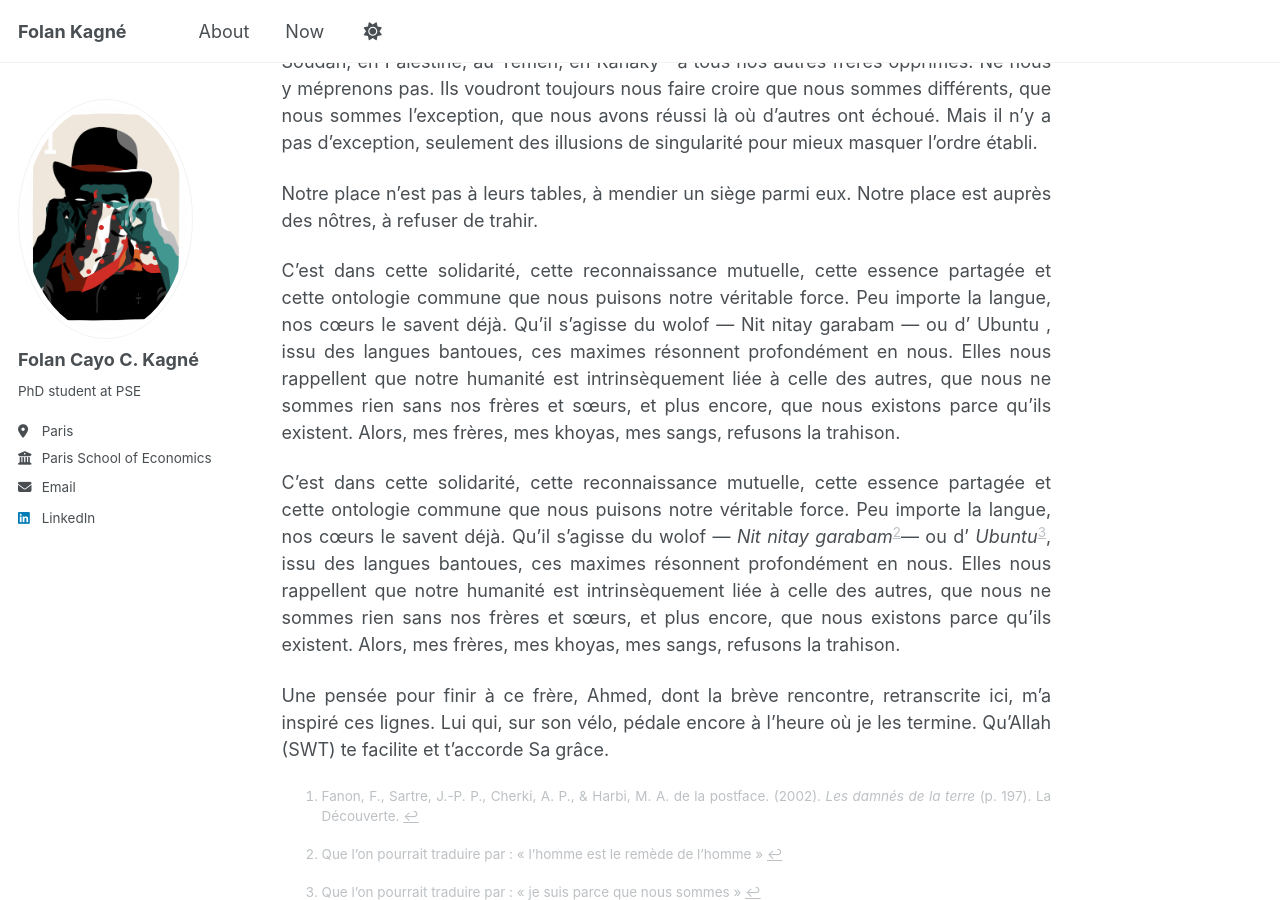
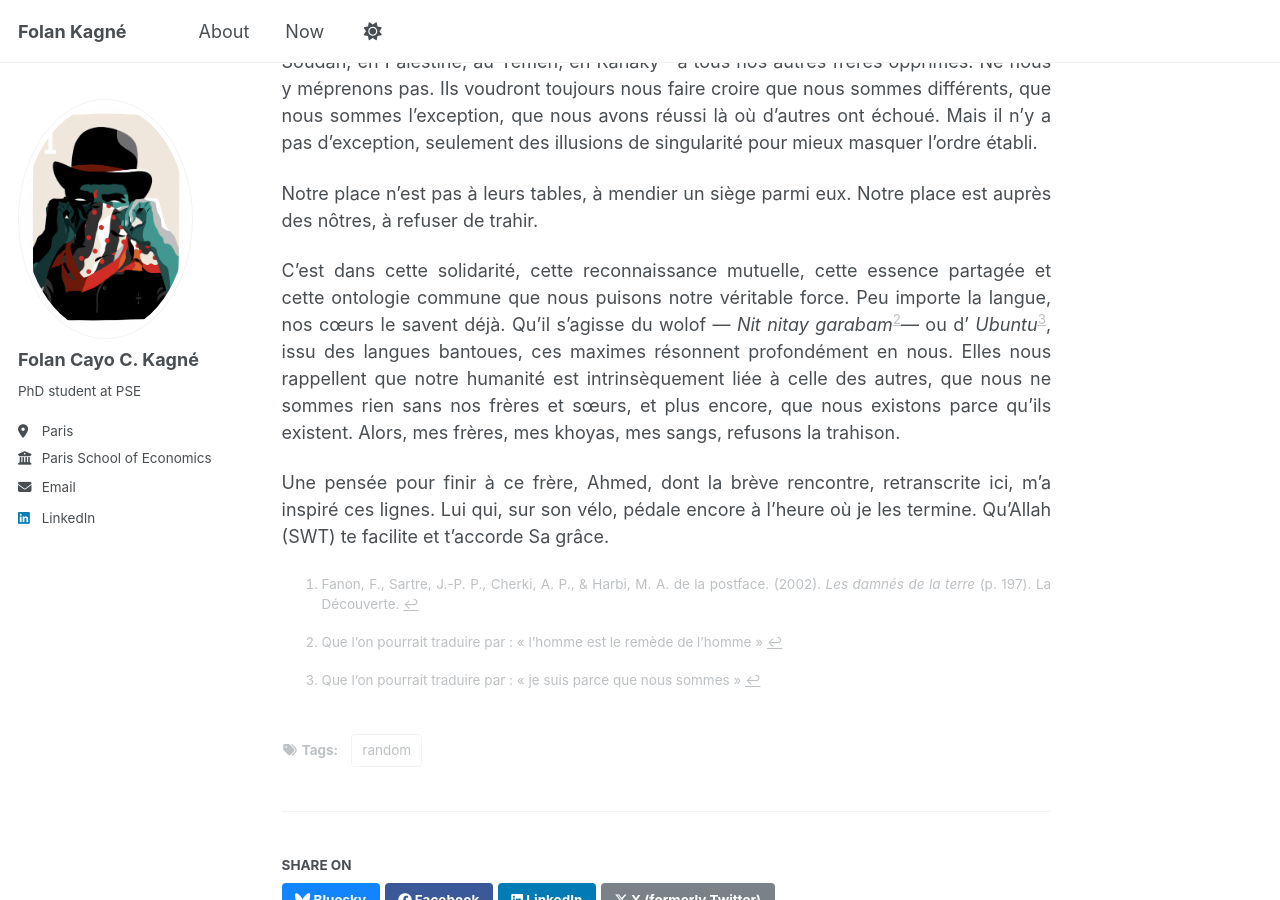
Before and after one commit to folankagne/folankagne.github.io, a Jekyll site: the page built from _posts/2025-03-22-blog-post-4.md, in a window 1280 px wide and 900 px high, scrolled down 7328 px. Built offline with Jekyll 4.4.1, drawn with Linux system fonts in a browser that asks for light colours; a script that is not in the unit is left out.

Commit message:
Update 2025-03-22-blog-post-4.md

```diff
--- a/_posts/2025-03-22-blog-post-4.md
+++ b/_posts/2025-03-22-blog-post-4.md
@@ -133,8 +133,6 @@ Notre génération, celle des Mulâtres, des Métissés, des Noirs d’Europe, d
 
 Notre place n’est pas à leurs tables, à mendier un siège parmi eux. Notre place est auprès des nôtres, à refuser de trahir.
 
-C’est dans cette solidarité, cette reconnaissance mutuelle, cette essence partagée et cette ontologie commune que nous puisons notre véritable force. Peu importe la langue, nos cœurs le savent déjà. Qu’il s’agisse du wolof — Nit nitay garabam — ou d’ Ubuntu , issu des langues bantoues, ces maximes résonnent profondément en nous. Elles nous rappellent que notre humanité est intrinsèquement liée à celle des autres, que nous ne sommes rien sans nos frères et sœurs, et plus encore, que nous existons parce qu’ils existent. Alors, mes frères, mes khoyas, mes sangs, refusons la trahison.
-
 C’est dans cette solidarité, cette reconnaissance mutuelle, cette essence partagée et cette ontologie commune que nous puisons notre véritable force. Peu importe la langue, nos cœurs le savent déjà. Qu’il s’agisse du wolof — _Nit nitay garabam_[^2]— ou d’ _Ubuntu_[^3], issu des langues bantoues, ces maximes résonnent profondément en nous. Elles nous rappellent que notre humanité est intrinsèquement liée à celle des autres, que nous ne sommes rien sans nos frères et sœurs, et plus encore, que nous existons parce qu’ils existent. Alors, mes frères, mes khoyas, mes sangs, refusons la trahison.
 
 Une pensée pour finir à ce frère, Ahmed, dont la brève rencontre, retranscrite ici, m’a inspiré ces lignes. Lui qui, sur son vélo, pédale encore à l’heure où je les termine. Qu’Allah (SWT) te facilite et t’accorde Sa grâce.
```
